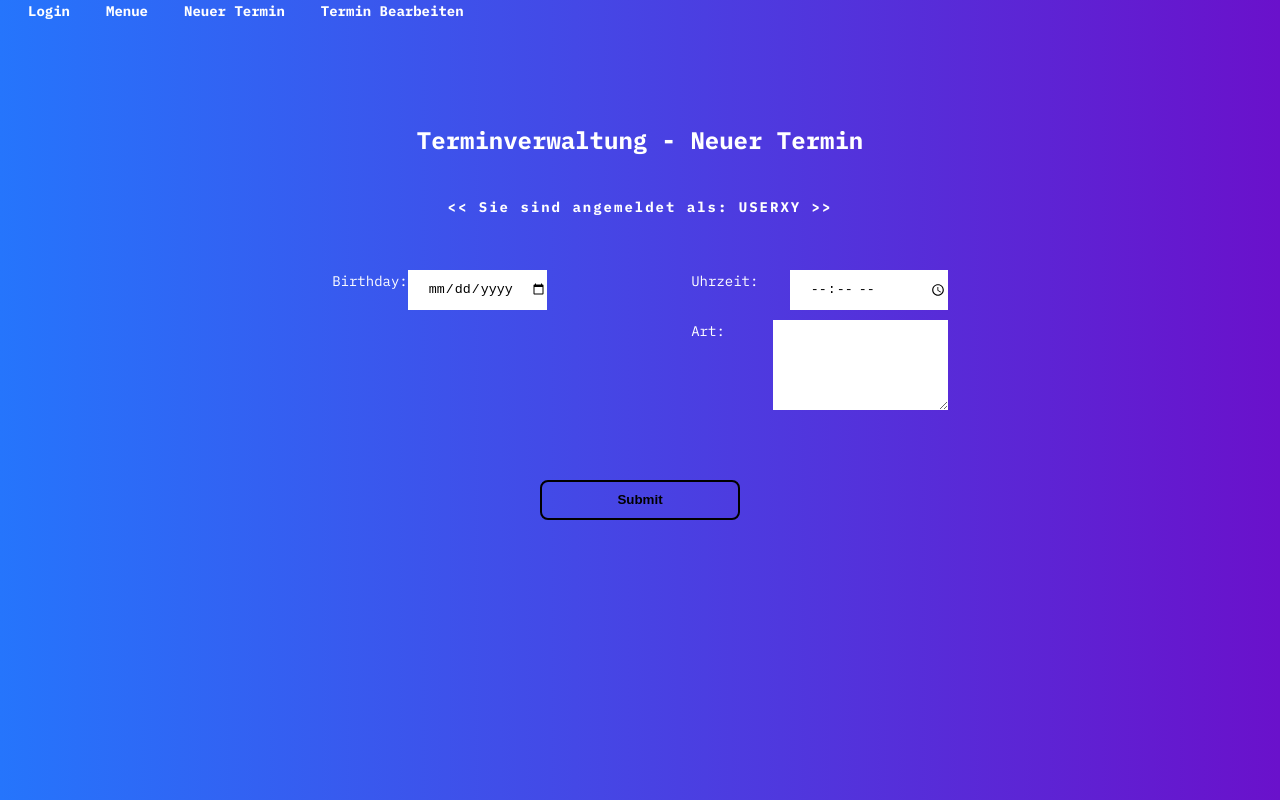
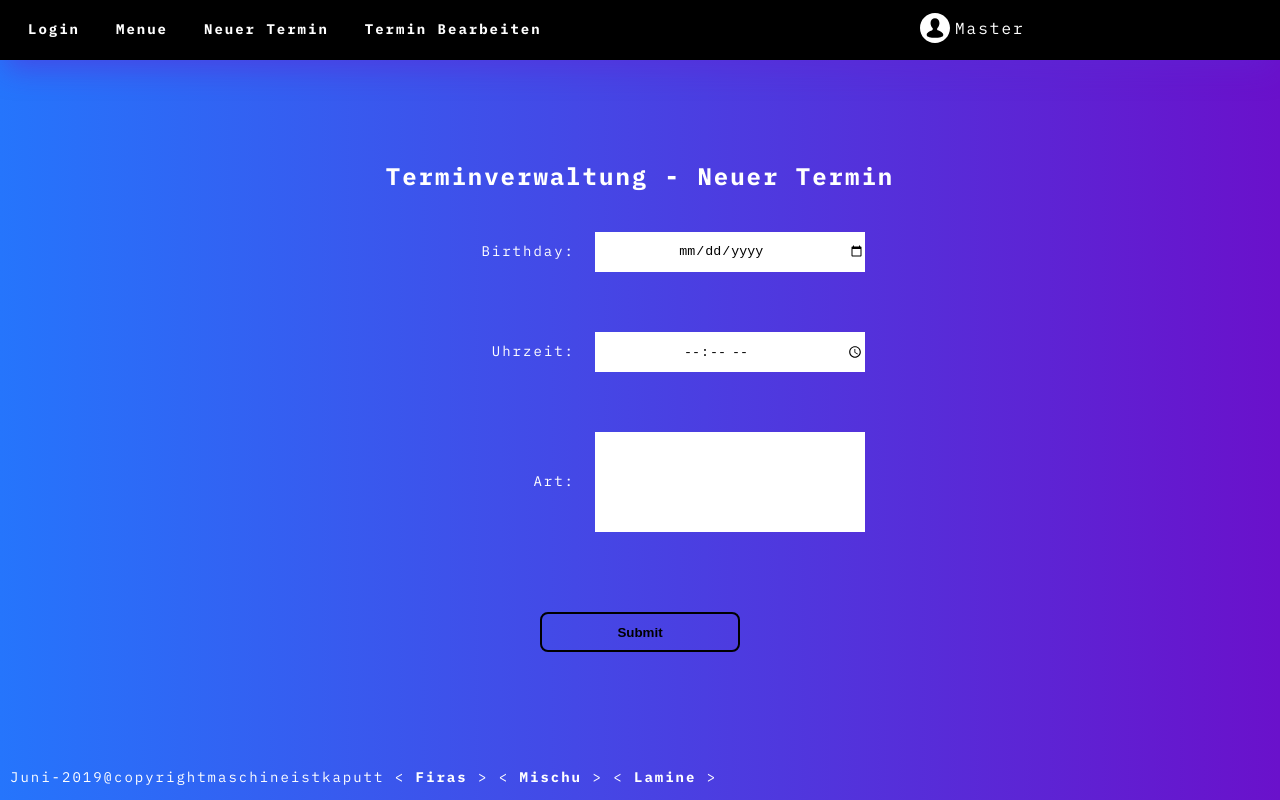
Before and after one commit to akm-manjurul-alam/cgi-web-app, a plain HTML site: page pages/termin-aendern.html in a window 1280 px wide. Drawn offline with nearby package versions, Linux system fonts and the light colour scheme.

Commit message:
styling changes and javascript added phase 2

```diff
--- a/index.html
+++ b/index.html
@@ -3,6 +3,7 @@
 <html>
 <head>
     <title>Terminverwaltung mit C</title>
+    <link rel="icon" href="favicon.ico">
     <link rel="stylesheet" type="text/css" href="style.css">
     <link href="https://fonts.googleapis.com/css?family=IBM+Plex+Mono:400,700" rel="stylesheet">
 </head>
--- a/pages/termin-aendern.html
+++ b/pages/termin-aendern.html
@@ -3,17 +3,25 @@
 <html>
 <head>
     <title>Terminverwaltung mit C</title>
+    <link rel="icon" href="../favicon.ico">
     <link rel="stylesheet" type="text/css" href="../style.css">
     <link href="https://fonts.googleapis.com/css?family=IBM+Plex+Mono:400,700" rel="stylesheet">
+    <script src="https://ajax.aspnetcdn.com/ajax/jQuery/jquery-3.4.0.min.js"></script>
 </head>
 <body>
 
-<nav>
+<nav class="navigation">
     <ul class="nav-ul">
         <li class="nav-ul-li"><a href="../pages/login.html">Login</a></li>
         <li class="nav-ul-li"><a href="../pages/menue.html">Menue</a></li>
         <li class="nav-ul-li"><a href="../pages/neuer-termin.html">Neuer Termin</a></li>
         <li class="nav-ul-li"><a href="../pages/termin-aendern.html">Termin Bearbeiten</a></li>
+    </ul>
+    <ul class="nav-ul-id" id="scope">
+        <li class="nav-ul-li-id image">
+            <img class="admin-image" src="../assets/admin.svg" height="40px">
+            <span class="admin-logged-info post_meta">Master</span>
+        </li>
     </ul>
 </nav>
 
@@ -21,29 +29,25 @@
     <div class="container-termin" id="aenderung">
         <h1 class="title">Terminverwaltung - Neuer Termin</h1>
         <div class="wrapper">
-            <p class="username"><< Sie sind angemeldet als: USERXY >></p>
-
             <div class="calender">
 
             </div>
 
             <div class="timetable">
                 <div class="time">
-                    <form class="editing" action="/action_page.php">
-                        <div class="birthday">
+                    <form class="editing" action="#">
+                        <div class="time-wrapper">
                             <p class="geburtstag">
-                                <label>Birthday:</label>
-                                <input type="date" name="bday" class="bday">
+                                <label class="lefty">Birthday:</label>
+                                <input type="date" name="bday" class="bday righty">
                             </p>
-                        </div>
-                        <div class="zeit-type">
                             <p class="uhrzeit">
-                                <label>Uhrzeit:</label>
-                                <input type="time" name="zeit" class="zeit">
+                                <label class="lefty">Uhrzeit:</label>
+                                <input type="time" name="zeit" class="zeit righty">
                             </p>
                             <p class="type-label">
-                                <label>Art:</label>
-                                <textarea rows="6" cols="20" name="aufgabe" class="aufgabe"></textarea>
+                                <label class="lefty">Art:</label>
+                                <textarea rows="6" cols="20" name="aufgabe" class="aufgabe righty"></textarea>
                             </p>
                         </div>
                     </form>
@@ -57,5 +61,15 @@
         </div>
     </div>
 </section>
+
+
+<footer class="footer">
+    <p class="footer-text">
+        Juni-2019@copyrightmaschineistkaputt
+        < <strong class="editors">Firas</strong> >
+        < <strong class="editors">Mischu</strong> >
+        < <strong class="editors">Lamine</strong> >
+    </p>
+</footer>
 </body>
 </html>
--- a/style.css
+++ b/style.css
@@ -12,6 +12,7 @@ html {
 
 body {
     font-family: 'IBM Plex Mono', monospace;
+    letter-spacing: 2px;
     color: white;
 }
 
@@ -77,7 +78,17 @@ p {
     border-radius: 20px;
 }
 
+.wrapper-menu {
+    width: 100%;
+    max-width: 400px;
+    display: inline-flex;
+    align-items: center;
+    flex-direction: column;
+    padding-top: 40px;
+}
+
 .new-termin {
+    margin-bottom: 30px;
 }
 
 
@@ -97,10 +108,12 @@ p {
 
 .left, .middle {
     text-align: left;
+    line-height: 60px;
 }
 
 .list-edit {
     margin-right: 15px;
+    text-decoration: none;
 }
 
 .list-delete {
@@ -114,47 +127,49 @@ p {
 }
 
 .editing {
-    display: flex;
     font-family: 'IBM Plex Mono', monospace;
-    justify-content: space-evenly;
-    margin: 50px 20px;
 }
 
-.birthday {
+.time-wrapper {
+    position: relative;
+    width: 100%;
+    margin: 0 auto;
+    max-width: 450px;
 }
 
-.zeit-type {
-    text-align: left;
+.geburtstag, .uhrzeit, .type-label {
+    display: flex;
+    align-items: center;
+    margin-bottom: 60px;
 }
 
-.geburtstag, .uhrzeit {
-    color: white;
-    display: flex;
-    justify-content: space-between;
+.lefty {
+    width: 40%;
+    text-align: right;
+    padding-right: 20px;
+}
+
+.righty {
+    width: 60%;
+    text-align: center;
 }
 
 .bday {
     height: 40px;
-    padding-left: 20px;
 }
 
 .zeit {
-    width: 158px;
     height: 40px;
-    margin-bottom: 10px;
-    padding-left: 20px;
 }
 
 .aufgabe {
-    margin-left: 48px;
+    resize: none;
+    text-align: left;
+    padding: 5px;
 }
 
-.type-label {
-    display: flex;
-}
 
 p {
-    justify-content: center;
 }
 
 button {
@@ -174,13 +189,14 @@ button:hover {
     cursor: pointer;
 }
 
-.close-wrapper {
-    /*position: absolute;*/
-    bottom: 0px;
-    right: 70px;
-}
+/*.close-wrapper {*/
+/*    !*position: absolute;*!*/
+/*    bottom: 0px;*/
+/*    right: 70px;*/
+/*}*/
 
 .close-button {
+
 }
 
 .close-icon:hover {
@@ -209,6 +225,11 @@ button:hover {
     cursor: pointer;
 }
 
+.send-button:focus {
+    border-top-color: white;
+    transition: border-top-color .3s;
+}
+
 .edit-button, .delete-button {
     width: 30px;
 }
@@ -220,18 +241,12 @@ button:hover {
 /*//////////////////////////////////////////////////////////////////*/
 
 /* Menu page styling */
-.username {
-    color: white;
-    font-weight: bold;
-    letter-spacing: 2px;
-    margin-bottom: 40px;
-}
-
 .logout {
     fill: limegreen;
     filter: brightness(0.5) sepia(1) hue-rotate(60deg) saturate(10);
-    height: 50px;
-    width: 50px;
+    height: 40px;
+    width: 40px;
+    margin-right: 15px;
 }
 
 .logout:hover {
@@ -239,9 +254,9 @@ button:hover {
     filter: brightness(0.5) sepia(2) hue-rotate(340deg) saturate(10);
 }
 
-.close-wrapper {
-    margin-top: 40px;
-}
+/*.close-wrapper {*/
+/*    margin-top: 40px;*/
+/*}*/
 
 /*//////////////////////////////////////////////////////////////////*/
 
@@ -614,11 +629,7 @@ input.input100 {
     height: 100%;
     opacity: 0;
 
-    background: #2575fc;
-    background: -webkit-linear-gradient(right, #6a11cb, #2575fc);
-    background: -o-linear-gradient(right, #6a11cb, #2575fc);
-    background: -moz-linear-gradient(right, #6a11cb, #2575fc);
-    background: linear-gradient(right, #6a11cb, #2575fc);
+    background: -webkit-linear-gradient(left, #2575fc, #6a11cb);
 
     -webkit-transition: all 0.4s;
     -o-transition: all 0.4s;
@@ -627,7 +638,6 @@ input.input100 {
 }
 
 .login100-form-btn:hover {
-    background-color: transparent;
 }
 
 .login100-form-btn:hover:before {
@@ -737,7 +747,8 @@ input.input100 {
     z-index: 1;
     width: 100%;
     height: 60px;
-    text-align: center;
+    text-align: center;-webkit-box-shadow: 0px 15px 28px -7px rgba(96,33,211,0.5);
+    box-shadow: 0px 15px 28px -7px rgba(96,33,211,0.5);
 }
 
 .nav-ul {
@@ -772,18 +783,46 @@ input.input100 {
 }
 
 .nav-ul-li-id {
-    position: absolute;
+    position: relative;
     list-style: none;
-    right: 40px;
-    top: -19px;
+    padding-right: 50px;
+}
+
+.nav-ul-li-id .admin-image title {
+    color: firebrick;
 }
 
 .admin-logged {
 
 }
 
-#scope .post_meta{display:none;}
-#scope li:hover{cursor:pointer;}
+.image {
+}
+
+
+#scope .post_meta {
+    position: absolute;
+    top: 10px;
+}
+
+#scope li:hover {
+    cursor: pointer;
+}
+
+
+.footer {
+    position: absolute;
+    bottom: 0;
+    padding: 10px;
+    margin-top: -40px;
+}
+
+.footer-text {
+
+}
+
+.editors {
+}
 
 /* Termin page styling */
 
```
Also changed, not shown: pages/login.html (+19 -8 lines), pages/menue.html (+25 -31 lines), pages/neuer-termin.html (+19 -3 lines), assets/admin.svg (added), assets/shut-down.svg (added), favicon.ico (added).
